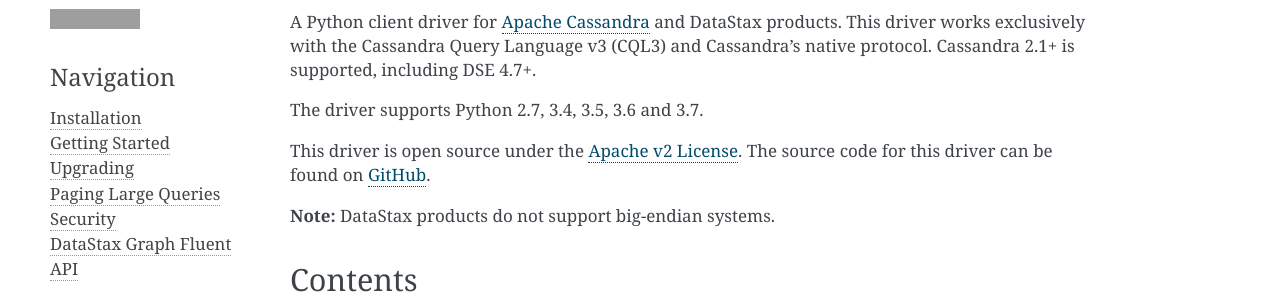
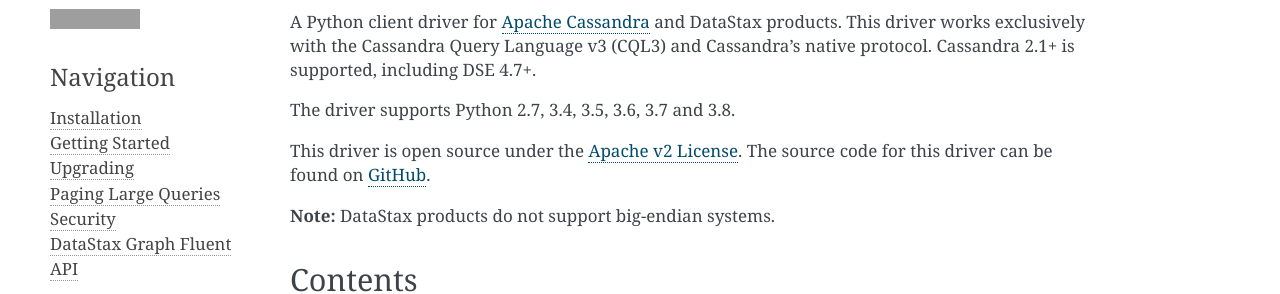
Before and after one commit to datastax/python-driver, a Sphinx documentation site: the page built from docs/index.rst, in a window 1280 px wide, cut to the strip 149-443 px from the top of the page. Built offline with Sphinx 7.4.7, drawn with Linux system fonts in a browser that asks for light colours; pages that are not in the unit, such as notebooks, are missing from menus; grey boxes are pictures that could not be loaded.

Commit message:
PYTHON-1189: Add Python 3.8 support (#37)
Add Python 3.8 support

```diff
--- a/CHANGELOG.rst
+++ b/CHANGELOG.rst
@@ -13,6 +13,7 @@
 * Flexible version parsing (PYTHON-1174)
 * Support NULL in collection deserializer (PYTHON-1123)
 * Avoid warnings about unspecified load balancing policy when connecting to a cloud cluster (PYTHON-1177)
+* Add Python 3.8 support (PYTHON-1189)
 * [GRAPH] Ability to execute Fluent Graph queries asynchronously (PYTHON-1129)
 
 Bug Fixes
--- a/README.rst
+++ b/README.rst
@@ -7,7 +7,7 @@
 A modern, `feature-rich <https://github.com/datastax/python-driver#features>`_ and highly-tunable Python client library for Apache Cassandra (2.1+) and
 DataStax Enterprise (4.7+) using exclusively Cassandra's binary protocol and Cassandra Query Language v3.
 
-The driver supports Python 2.7, 3.4, 3.5, 3.6 and 3.7.
+The driver supports Python 2.7, 3.4, 3.5, 3.6, 3.7 and 3.8.
 
 **Note:** DataStax products do not support big-endian systems.
 
--- a/docs/index.rst
+++ b/docs/index.rst
@@ -4,7 +4,7 @@
 DataStax products. This driver works exclusively with the Cassandra Query Language v3 (CQL3)
 and Cassandra's native protocol.  Cassandra 2.1+ is supported, including DSE 4.7+.
 
-The driver supports Python 2.7, 3.4, 3.5, 3.6 and 3.7.
+The driver supports Python 2.7, 3.4, 3.5, 3.6, 3.7 and 3.8.
 
 This driver is open source under the
 `Apache v2 License <http://www.apache.org/licenses/LICENSE-2.0.html>`_.
--- a/docs/installation.rst
+++ b/docs/installation.rst
@@ -3,7 +3,7 @@
 
 Supported Platforms
 -------------------
-Python 2.7, 3.4, 3.5, 3.6 and 3.7 are supported.  Both CPython (the standard Python
+Python 2.7, 3.4, 3.5, 3.6, 3.7 and 3.8 are supported. Both CPython (the standard Python
 implementation) and `PyPy <http://pypy.org>`_ are supported and tested.
 
 Linux, OSX, and Windows are supported.
--- a/setup.py
+++ b/setup.py
@@ -447,6 +447,7 @@
             'Programming Language :: Python :: 3.5',
             'Programming Language :: Python :: 3.6',
             'Programming Language :: Python :: 3.7',
+            'Programming Language :: Python :: 3.8',
             'Programming Language :: Python :: Implementation :: CPython',
             'Programming Language :: Python :: Implementation :: PyPy',
             'Topic :: Software Development :: Libraries :: Python Modules'
```
Also changed, not shown: README-dev.rst (+15 -0 lines), build.yaml (+7 -6 lines), 2 other files.
